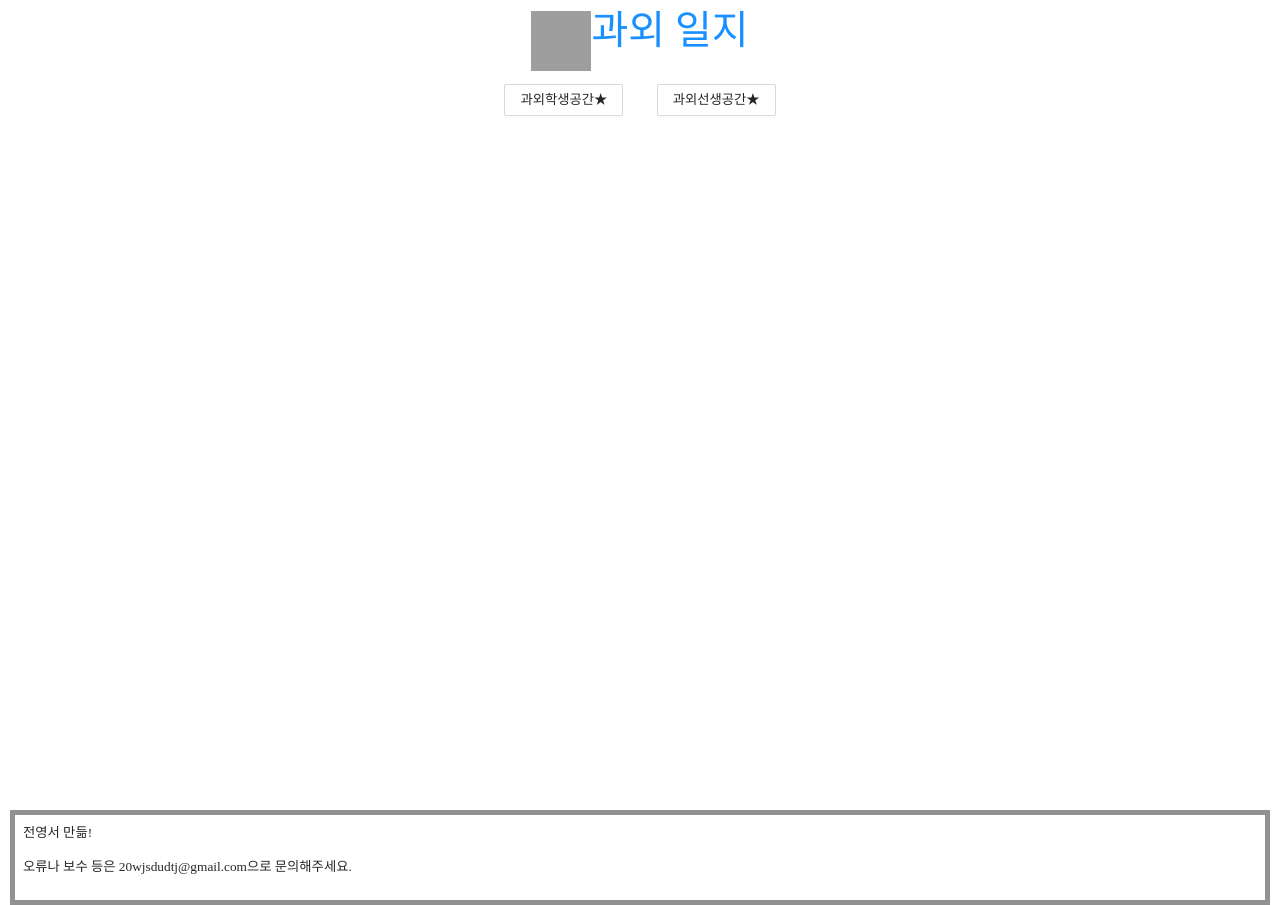
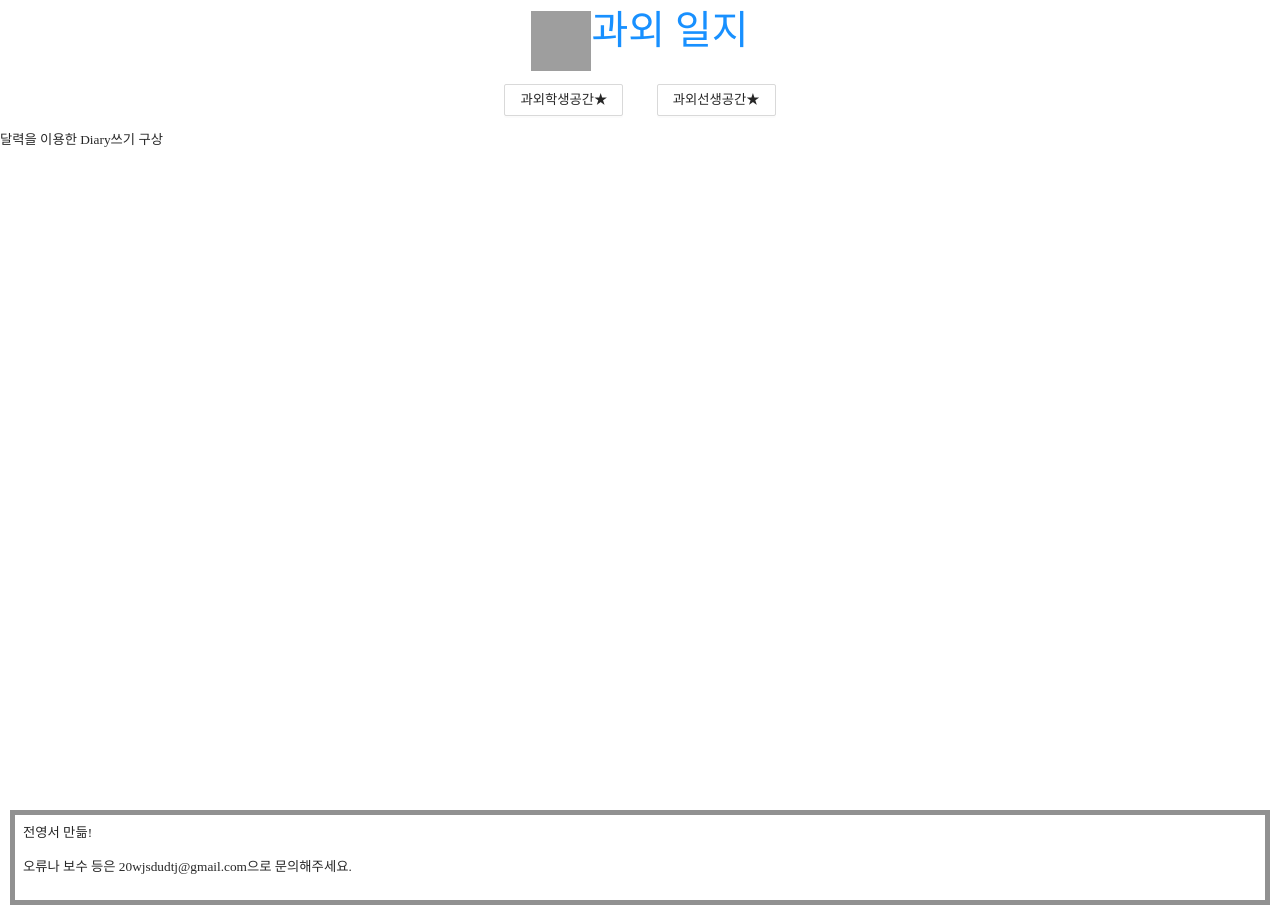
Before and after one commit to Youngseo-Jeon0313/tutoring_project, a React (Create React App) app in the folder my-react-app/: page /studydiary in a window 1280 px wide. Built offline with nearby package versions, Linux system fonts and the light colour scheme; grey boxes are pictures that could not be loaded; a web font is replaced by a local one.

Commit message:
makingdiary___datepickermemo

```diff
--- a/my-react-app/src/App.js
+++ b/my-react-app/src/App.js
@@ -8,6 +8,8 @@ import { Button } from 'antd';
 import MainPage from './main';
 import QuestionPage from './question';
 import Uploadpage from './upload';
+import StudyDiaryPage from './studydiary';
+
 //link 태그!
 
 
@@ -54,6 +56,9 @@ const history = useHistory();
            <Route exact={true} path="/upload">
              <Uploadpage/>
            </Route>
+           <Route exact={true} path="/studydiary">
+              <StudyDiaryPage/>
+            </Route>
           </Switch>
        </header>
     </body>
--- a/my-react-app/src/student/index.js
+++ b/my-react-app/src/student/index.js
@@ -1,6 +1,7 @@
 import {React} from 'react';
 import "./index.css";
 import UploadPage from "../upload";
+import StudyDiaryPage from "../studydiary";
 import {Switch, Route, Link} from "react-router-dom";
 
 function StudentPage() {
@@ -14,12 +15,15 @@ function StudentPage() {
               <span>하고 싶은 작업을 밑에서 선택하세요</span>
             </div>
             <li><Link to="../upload">질문 올리기</Link></li>
-            <li><a href=".">그날그날 공부일기</a></li>
-            <li><a href=".">오늘의 글귀 적어보기</a></li>
+            <li><Link to="../studydiary">그날그날 공부일기</Link></li>
+
 
             <Switch>
             <Route exact={true} path="../upload">
               <UploadPage />
+            </Route>
+            <Route exact={true} path="../studydiary">
+              <StudyDiaryPage/>
             </Route>
             </Switch>
           </body>
--- /dev/null
+++ b/my-react-app/src/studydiary/index.js
@@ -0,0 +1,16 @@
+import { React } from "react";
+import "./index.css";
+
+function StudyDiaryPage() {
+
+    return(
+    <div>
+    <body>
+        <p>달력을 이용한 Diary쓰기 구상</p>
+    </body>
+    </div>
+
+    );
+}
+
+export default StudyDiaryPage;
```
Also changed, not shown: my-react-app/src/studydiary/index.css (added).
